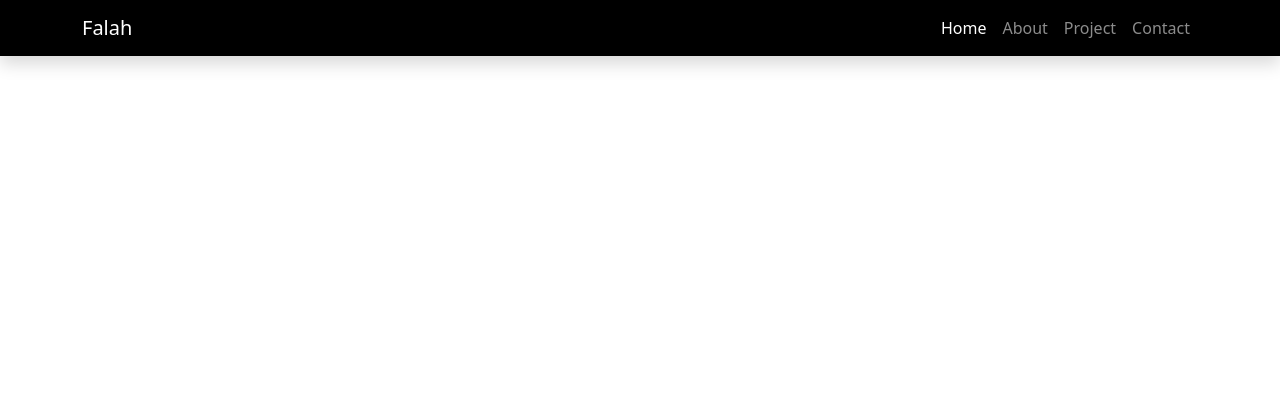
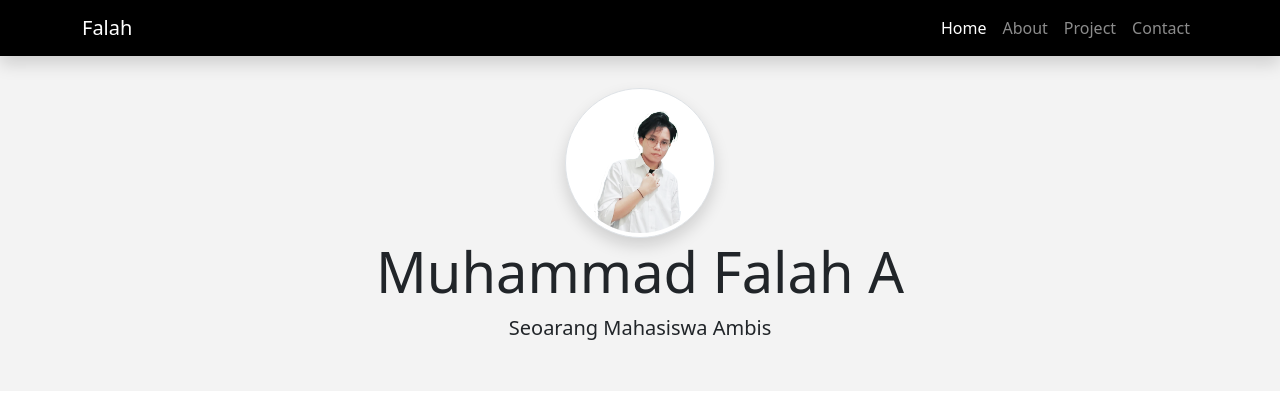
Before and after one commit to falahdrrhmn/WebPortofolioSederhana, a plain HTML site: page index.html in a window 1280 px wide. Drawn offline with nearby package versions, Linux system fonts and the light colour scheme.

Commit message:
menambahkan jumbotron selesai

```diff
--- a/index.html
+++ b/index.html
@@ -5,14 +5,19 @@
     <meta charset="utf-8">
     <meta name="viewport" content="width=device-width, initial-scale=1">
     <title>Portofolio Falah</title>
+    <!-- link css -->
+    <link rel="stylesheet" href="style.css">
+    <!-- link bootstrap 5 -->
     <link href="https://cdn.jsdelivr.net/npm/bootstrap@5.2.0-beta1/dist/css/bootstrap.min.css" rel="stylesheet"
         integrity="sha384-0evHe/X+R7YkIZDRvuzKMRqM+OrBnVFBL6DOitfPri4tjfHxaWutUpFmBp4vmVor" crossorigin="anonymous">
+    <!--import animate css-->
+    <link rel="stylesheet" href="https://cdnjs.cloudflare.com/ajax/libs/animate.css/4.1.1/animate.min.css" />
+    <title>web falaahhhh</title>
 </head>
 
 <body>
 
     <!-- navbar -->
-
     <nav class="navbar navbar-expand-lg navbar-dark shadow" style="background-color: rgb(0, 0, 0);">
         <div class="container">
             <a class="navbar-brand" href="#">Falah</a>
@@ -40,7 +45,17 @@
     </nav>
     <!-- akhir navbar -->
 
+    <!-- jumbotron -->
+    <div class="jumbotron text-center ">
+        <img src="img/pp.png" alt="ppku" class="pp shadow rounded-circle img-thumbnail animate__animated animate__pulse animate__infinite">
+        <h2 class="display-4 text-center">Muhammad Falah A</h2>
+        <p class="lead text-center">Seoarang Mahasiswa Ambis</p>
+    </div>
+    <!-- akhir jumbotron -->
 
+
+
+    <!-- link js bootsrap -->
     <script src="https://cdn.jsdelivr.net/npm/bootstrap@5.2.0-beta1/dist/js/bootstrap.bundle.min.js"
         integrity="sha384-pprn3073KE6tl6bjs2QrFaJGz5/SUsLqktiwsUTF55Jfv3qYSDhgCecCxMW52nD2"
         crossorigin="anonymous"></script>
--- /dev/null
+++ b/style.css
@@ -0,0 +1,14 @@
+.jumbotron{
+    padding: 2rem 1rem;
+    background-color: rgb(243, 243, 243);
+}
+
+.pp{
+    width: 150px;
+    border-radius: 100%;
+    transition: 1s ease-in-out;
+}
+
+.pp:hover{
+    width: 200px;
+}
```
Also changed, not shown: img/pp.png (added).
